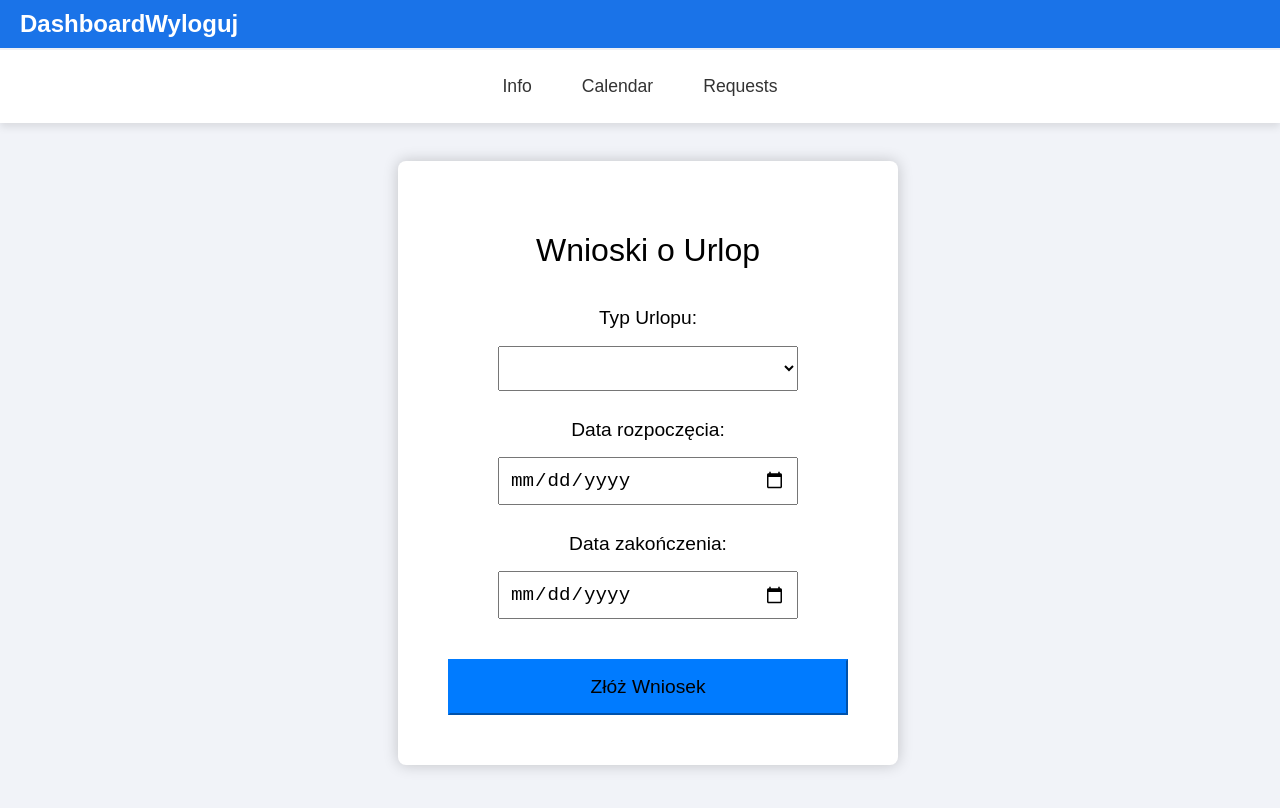
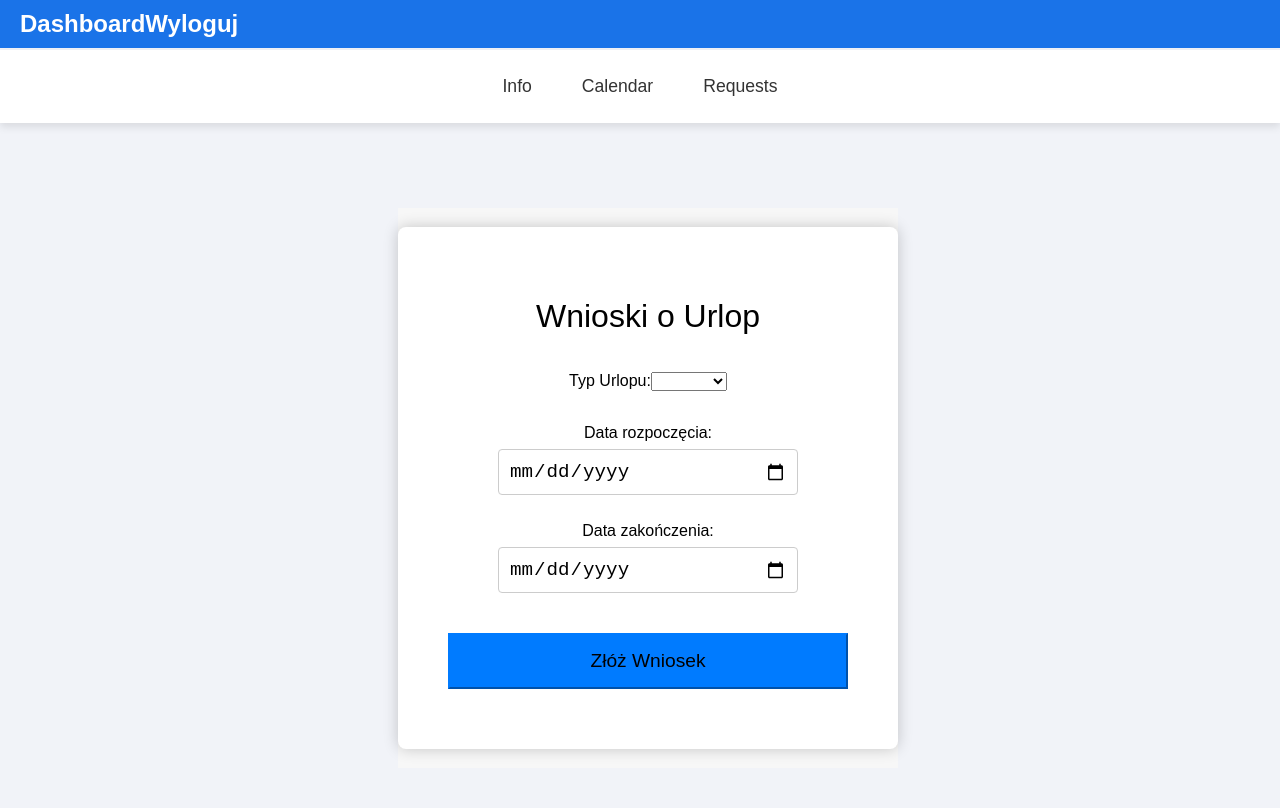
Before and after one commit to Rozgardiasz/call-center-scheduler, a Vue app: page /user-dashboard/leave-application in a window 1280 px wide. Built offline with nearby package versions, Linux system fonts and the light colour scheme; sample sign-in values are in the browser's storage.

Commit message:
Request sending
id is a placeholder

```diff
--- a/src/views/LeaveApplication.vue
+++ b/src/views/LeaveApplication.vue
@@ -1,4 +1,3 @@
-<!-- src/views/LeaveApplication.vue -->
 <template>
   <div class="auth-wrapper">
     <div class="auth-inner">
@@ -7,9 +6,9 @@
 
         <div class="form-group">
           <label for="leave-type">Typ Urlopu:</label>
-          <select v-model="leaveType" id="leave-type" class="form-control">
-            <option value="urlop">Urlop</option>
-            <option value="dzień-wolny">Urlop </option>
+          <select v-model="leaveType" id="leave-type" class="form-control" required>
+            <option value="regular">Urlop</option>
+            <option value="on_demand">Urlop NŻ</option>
           </select>
         </div>
 
@@ -20,7 +19,14 @@
 
         <div class="form-group">
           <label for="end-date">Data zakończenia:</label>
-          <input type="date" v-model="endDate" id="end-date" class="form-control" required />
+          <input
+            type="date"
+            v-model="endDate"
+            id="end-date"
+            class="form-control"
+            required
+            :min="startDate"
+          />
         </div>
 
         <button type="submit" class="btn btn-primary btn-block">Złóż Wniosek</button>
@@ -40,8 +46,43 @@ export default {
     };
   },
   methods: {
-    submitLeaveRequest() {
-      alert('Wniosek o urlop został złożony.');
+    async submitLeaveRequest() {
+      if (this.startDate && this.endDate && new Date(this.endDate) < new Date(this.startDate)) {
+        alert('Data zakończenia nie może być wcześniejsza niż data rozpoczęcia.');
+        return;
+      }
+
+      try {
+        const requestData = {
+          employee_id: 2, //placeholder
+          vacation_start: this.startDate,
+          vacation_end: this.endDate,
+          type_of_vacation: this.leaveType
+        };
+
+        const response = await fetch('http://127.0.0.1:8000/holiday_request', {
+          method: 'POST',
+          headers: {
+            'Content-Type': 'application/json',
+            'Accept': 'application/json',
+            'Authorization': `Bearer ${sessionStorage.getItem('token')}`
+          },
+          body: JSON.stringify(requestData)
+        });
+
+        if (!response.ok) {
+          const errorData = await response.json();
+          throw new Error(errorData.detail || 'Wystąpił błąd podczas składania wniosku o urlop.');
+        }
+
+        alert('Wniosek o urlop został złożony pomyślnie.');
+
+        this.leaveType = '';
+        this.startDate = '';
+        this.endDate = '';
+      } catch (error) {
+        alert(`Błąd: ${error.message}`);
+      }
     }
   }
 };
@@ -55,6 +96,7 @@ export default {
   justify-content: center;
   height: 70vh;
   background-color: #f7f7f7;
+  margin-top: 50px;
 }
 
 .auth-inner {
@@ -64,7 +106,7 @@ export default {
   box-shadow: 0 0 15px rgba(0, 0, 0, 0.2);
   width: 100%;
   max-width: 500px;
-  text-align: center; /* Wyśrodkowanie zawartości formularza */
+  text-align: center;
 }
 
 h1 {
@@ -75,29 +117,32 @@ h1 {
 
 .form-group {
   margin-bottom: 20px;
-  display: flex;
-  flex-direction: column;
-  align-items: center; /* Wyśrodkowanie elementów wewnątrz grupy formularza */
 }
 
-label {
+input {
+  width: 100%;
+  max-width: 300px;
   font-size: 1.2rem;
-  margin-bottom: 8px;
-  text-align: center;
+  padding: 10px;
+  margin: 0 auto;
+  border: 1px solid #ccc;
+  border-radius: 4px;
 }
 
-input, select {
-  width: 100%;
-  max-width: 300px; /* Ustawienie maksymalnej szerokości pól */
+input::placeholder {
+  color: #888;
   font-size: 1.2rem;
-  padding: 10px;
-  margin: 0 auto; /* Wyśrodkowanie pól */
+}
+
+.button-group {
+  margin-top: 20px;
 }
 
 .btn-block {
   width: 100%;
   padding: 15px;
   font-size: 1.2rem;
+  margin-bottom: 10px;
 }
 
 .btn-primary {
@@ -109,4 +154,14 @@ input, select {
   background-color: #0056b3;
   border-color: #004085;
 }
+
+.btn-secondary {
+  background-color: #6c757d;
+  border-color: #6c757d;
+}
+
+.btn-secondary:hover {
+  background-color: #5a6268;
+  border-color: #545b62;
+}
 </style>
```
